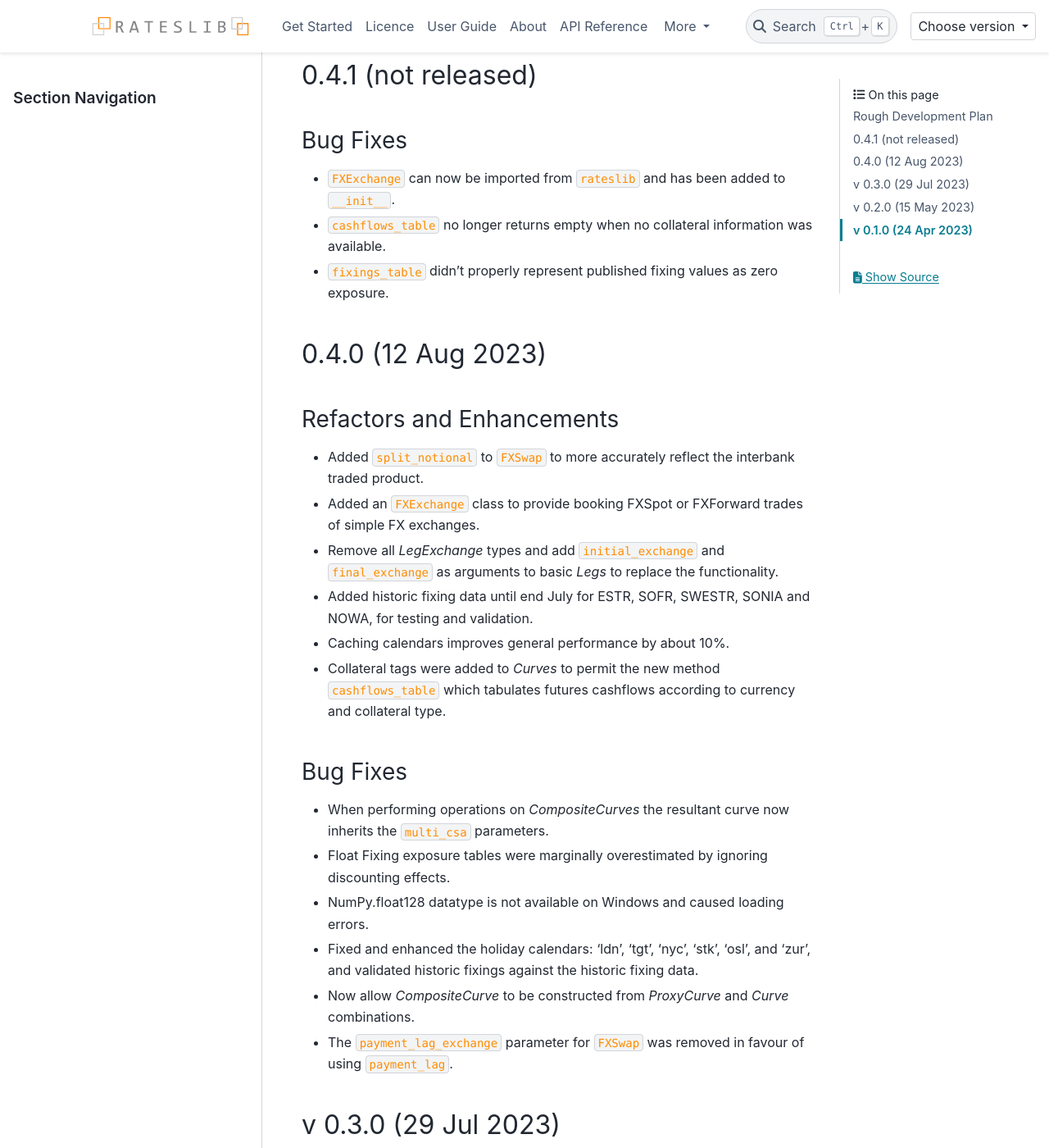
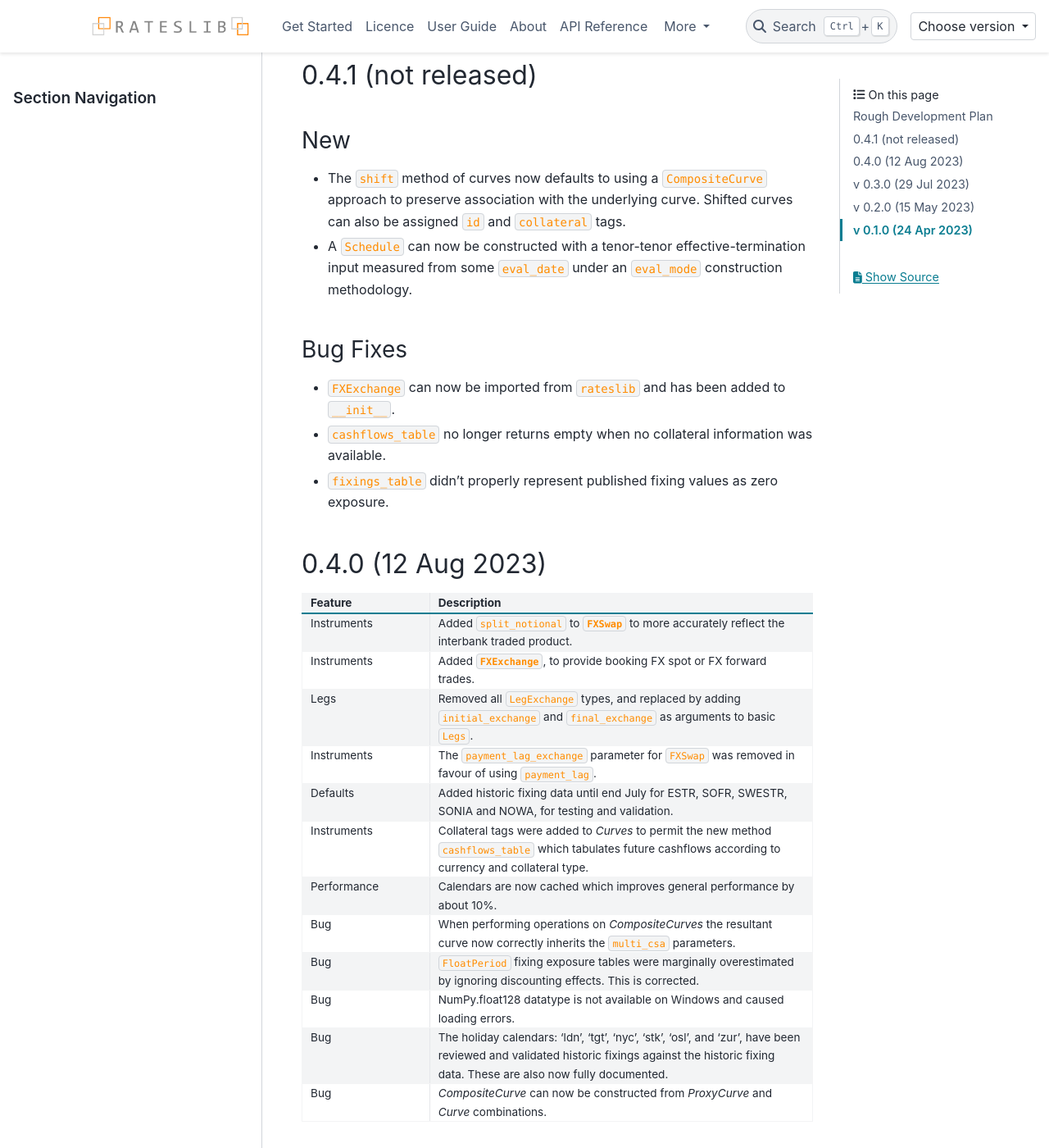
Before and after one commit to attack68/rateslib, a Sphinx documentation site: the page built from docs/source/i_whatsnew.rst, in a window 1280 px wide and 1400 px high, scrolled down 1152 px. Shown: the whole window at 82% size. Built offline with Sphinx 7.4.7 and the PyData theme 0.15.4, drawn with Linux system fonts in a browser that asks for light colours; comment, search, counter and statistics services are not loaded.

Commit message:
DOC: update whats new

```diff
--- a/docs/source/i_whatsnew.rst
+++ b/docs/source/i_whatsnew.rst
@@ -65,6 +65,15 @@ email contact through **rateslib@gmail.com**.
 0.4.1 (not released)
 **********************
 
+New
+---
+
+- The ``shift`` method of curves now defaults to using a ``CompositeCurve`` approach to preserve
+  association with the underlying curve. Shifted curves can also be assigned ``id`` and
+  ``collateral`` tags.
+- A ``Schedule`` can now be constructed with a tenor-tenor effective-termination input measured
+  from some ``eval_date`` under an ``eval_mode`` construction methodology.
+
 Bug Fixes
 ---------
 
@@ -75,34 +84,47 @@ Bug Fixes
 0.4.0 (12 Aug 2023)
 ********************
 
-Refactors and Enhancements
---------------------------
+.. list-table::
+   :widths: 25 75
+   :header-rows: 1
 
-- Added ``split_notional`` to ``FXSwap`` to more accurately reflect the interbank traded product.
-- Added an ``FXExchange`` class to provide booking FXSpot or FXForward trades of simple FX
-  exchanges.
-- Remove all *LegExchange* types and add ``initial_exchange`` and
-  ``final_exchange`` as arguments to basic *Legs* to replace the functionality.
-- Added historic fixing data until end July for ESTR, SOFR,
-  SWESTR, SONIA and NOWA, for testing and validation.
-- Caching calendars improves general performance by about 10%.
-- Collateral tags were added to *Curves* to permit the new method ``cashflows_table`` which
-  tabulates futures cashflows according to currency and collateral type.
+   * - Feature
+     - Description
+   * - Instruments
+     - Added ``split_notional`` to :class:`~rateslib.instruments.FXSwap` to more accurately
+       reflect the interbank traded product.
+   * - Instruments
+     - Added :class:`~rateslib.instruments.FXExchange`, to provide booking FX spot or FX forward
+       trades.
+   * - Legs
+     - Removed all ``LegExchange`` types, and replaced by adding ``initial_exchange`` and
+       ``final_exchange`` as arguments to basic ``Legs``.
+   * - Instruments
+     - The ``payment_lag_exchange`` parameter for ``FXSwap`` was removed in favour of using
+       ``payment_lag``.
+   * - Defaults
+     - Added historic fixing data until end July for ESTR, SOFR,
+       SWESTR, SONIA and NOWA, for testing and validation.
+   * - Instruments
+     - Collateral tags were added to *Curves* to permit the new method ``cashflows_table`` which
+       tabulates future cashflows according to currency and collateral type.
+   * - Performance
+     - Calendars are now cached which improves general performance by about 10%.
+   * - Bug
+     - When performing operations on *CompositeCurves* the resultant curve now correctly inherits
+       the ``multi_csa`` parameters.
+   * - Bug
+     - ``FloatPeriod`` fixing exposure tables were marginally overestimated by ignoring
+       discounting effects. This is corrected.
+   * - Bug
+     - NumPy.float128 datatype is not available on Windows and caused loading errors.
+   * - Bug
+     - The holiday calendars: 'ldn', 'tgt', 'nyc', 'stk', 'osl', and 'zur', have been reviewed
+       and validated historic fixings against the historic fixing data. These are also now
+       fully documented.
+   * - Bug
+     - *CompositeCurve* can now be constructed from *ProxyCurve* and *Curve* combinations.
 
-Bug Fixes
----------
-
-- When performing operations on *CompositeCurves* the resultant curve now inherits
-  the ``multi_csa`` parameters.
-- Float Fixing exposure tables were marginally overestimated by ignoring
-  discounting effects.
-- NumPy.float128 datatype is not available on Windows and caused loading errors.
-- Fixed and enhanced the holiday calendars: 'ldn', 'tgt', 'nyc', 'stk', 'osl',
-  and 'zur', and validated historic fixings against the historic fixing data.
-- Now allow *CompositeCurve* to be constructed from *ProxyCurve* and *Curve*
-  combinations.
-- The ``payment_lag_exchange`` parameter for ``FXSwap`` was removed in favour of using
-  ``payment_lag``.
 
 v 0.3.0 (29 Jul 2023)
 *********************
```
